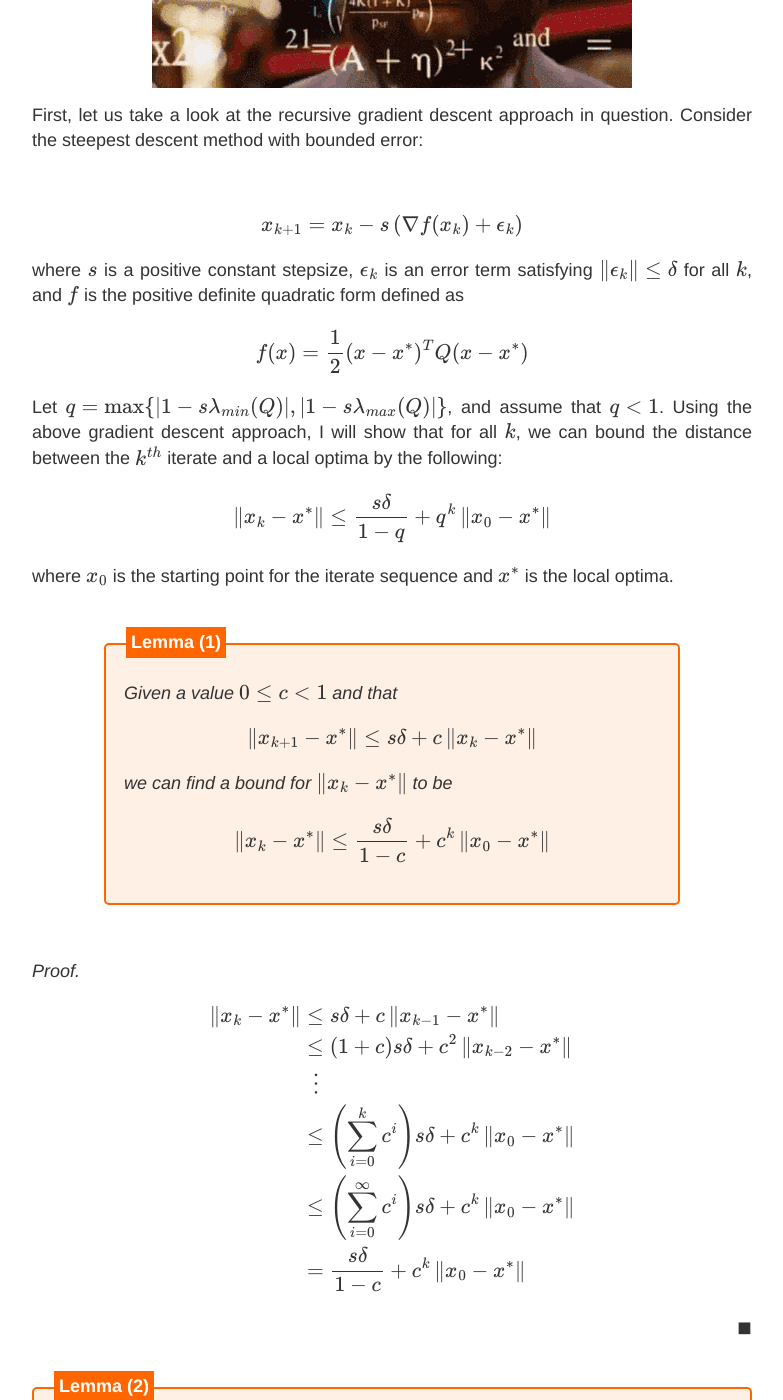
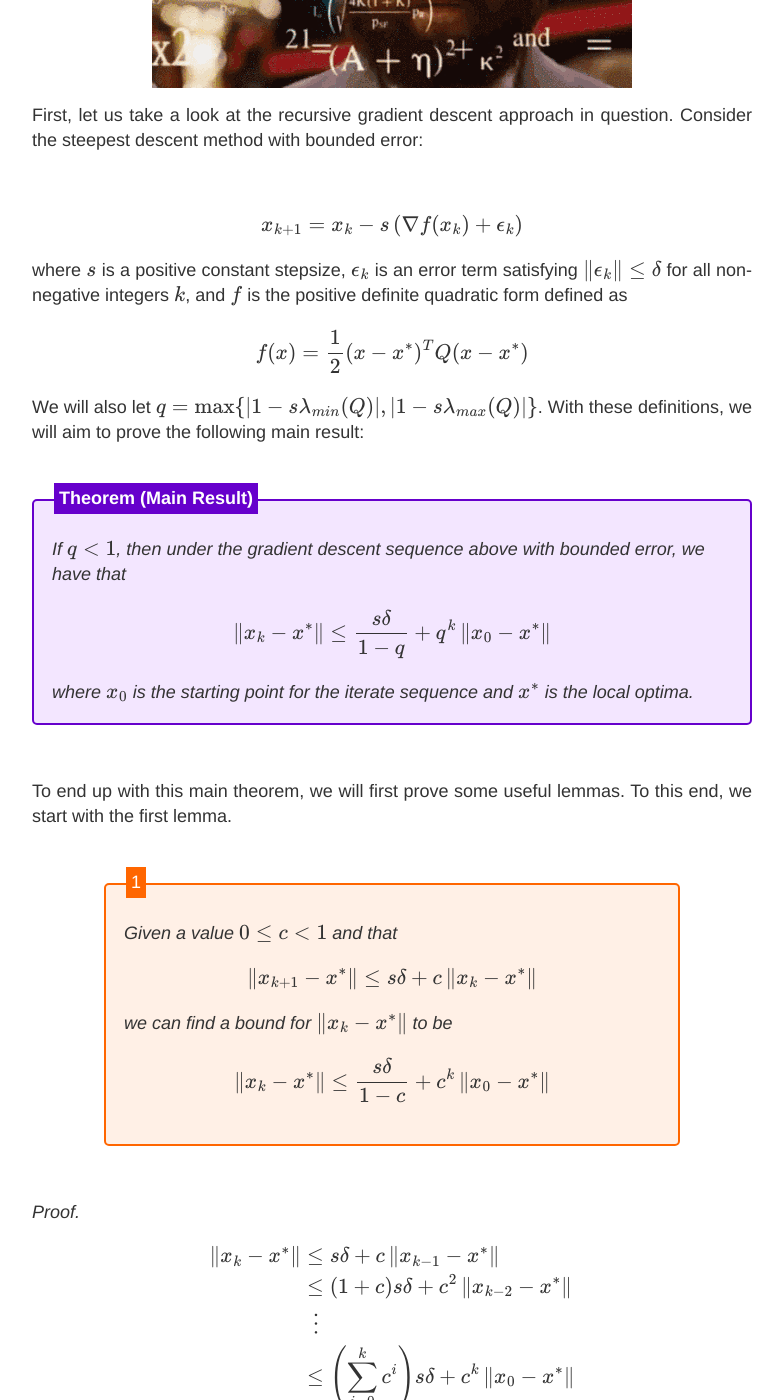
Before and after one commit to choward1491/choward1491.github.io, a Jekyll site: the page built from _posts/2018-3-15-Error-Bound-for-Gradient-Descent-with-Approximate-Gradient.html, in a window 1280 px wide and 1400 px high, scrolled down 677 px. Shown: the whole window, without its empty margins (248-1031 px from the left). Built offline with Jekyll 4.4.1, drawn with Linux system fonts in a browser that asks for light colours; nearby versions of some CDN libraries; comment, search, counter and statistics services are not loaded; some of the changed text lies outside the part shown.

Commit message:
push html version of old post

```diff
--- a/_posts/2018-3-15-Error-Bound-for-Gradient-Descent-with-Approximate-Gradient.html
+++ b/_posts/2018-3-15-Error-Bound-for-Gradient-Descent-with-Approximate-Gradient.html
@@ -22,16 +22,29 @@ $\newcommand{\Real}{\mathbb{R}}$
 x_{k+1} &= x_k - s \left( \nabla f(x_k) + \epsilon_k\right)
 \end{align*}
 
-<p>where $s$ is a positive constant stepsize, $\epsilon_k$ is an error term satisfying $\norm{\epsilon_k} \leq \delta$ for all $k$, and $f$ is the positive definite quadratic form defined as</p>
+<p>where $s$ is a positive constant stepsize, $\epsilon_k$ is an error term satisfying $\norm{\epsilon_k} \leq \delta$ for all non-negative integers $k$, and $f$ is the positive definite quadratic form defined as</p>
 
 \begin{align*}
 f(x) = \frac{1}{2} (x - x^*)^T Q (x - x^*)
 \end{align*}
 
-<p>Let $q = \max \lbrace|1 - s \lambda_{min}(Q)|,|1 - s \lambda_{max}(Q)| \rbrace$, and assume that $q < 1$. Using the above gradient descent approach, I will show that for all $k$, we can bound the distance between the $k^{th}$ iterate and a local optima by the following: \begin{align*} \norm{x_k - x^*} \leq \frac{s \delta}{1 - q} + q^k \norm{x_0 - x^*} \end{align*} where $x_0$ is the starting point for the iterate sequence and $x^*$ is the local optima.</p>
+<p>We will also let $q = \max \lbrace|1 - s \lambda_{min}(Q)|,|1 - s \lambda_{max}(Q)| \rbrace$. With these definitions, we will aim to prove the following main result:</p>
+
+<div class="theorem" >
+    <div class="theorem_name" text="Main Result"></div>
+
+    If $q < 1$, then under the gradient descent sequence above with bounded error, we have that
+
+    \begin{align*} \norm{x_k - x^*} \leq \frac{s \delta}{1 - q} + q^k \norm{x_0 - x^*} \end{align*}
+
+    where $x_0$ is the starting point for the iterate sequence and $x^*$ is the local optima.
+
+</div>
+
+<p>To end up with this main theorem, we will first prove some useful lemmas. To this end, we start with the first lemma.</p>
 
 <div class="lemma" >
-    <div class="lemma_name" text="1"></div>
+    <div class="lemma_name">1</div>
 
     Given a value $0 \leq c < 1$ and that \begin{align*} \norm{x_{k+1} - x^*} \leq s \delta + c \norm{x_k - x^*} \end{align*} we can find a bound for $\norm{x_k - x^*}$ to be \begin{align*} \norm{x_{k} - x^*} \leq \frac{s \delta}{1 - c} + c^k \norm{x_0 - x^*} \end{align*}
 
@@ -48,7 +61,7 @@ f(x) = \frac{1}{2} (x - x^*)^T Q (x - x^*)
 </div>
 
 <div class="lemma" >
-    <div class="lemma_name" text="2"></div>
+    <div class="lemma_name">2</div>
 
     For some symmetric, positive definite matrix $A$ and positive scalar $s$, the following is true:
 
@@ -74,6 +87,7 @@ f(x) = \frac{1}{2} (x - x^*)^T Q (x - x^*)
 
 Our goal in this proof is to arrive at the end result by arriving at statements that allow us to benefit from Lemma 1 and Lemma 2. With that said, we can proceed with this proof as follows:
 
+<div class="proof">
 \begin{align*}
 \norm{x_{k+1} - x^*} &= \norm{\left(x_k - x^*\right) - s \left(\nabla f(x_k) + \epsilon_k\right)} \\
 &= \norm{\left(x_k - x^*\right) - s \left(Q \left(x_k - x^*\right) + \epsilon_k\right)} \\
@@ -84,7 +98,8 @@ Our goal in this proof is to arrive at the end result by arriving at statements
 &= q \norm{ x_k - x^* } + s \delta \\
 \end{align*}
 
-Since we assume we choose $s$ to be small enough such that $q < 1$, we can use Lemma 1 to further show that \begin{align*} \norm{x_{k+1} - x^*} &\leq q \norm{ x_k - x^* } + s \delta \\ &\leq \frac{s \delta}{1-q} + q^{k+1} \norm{ x_{0} - x^* } \end{align*} Thus showing the result we hope for!
+Since we assume we choose $s$ to be small enough such that $q < 1$, we can use Lemma 1 to further show that \begin{align*} \norm{x_{k+1} - x^*} &\leq q \norm{ x_k - x^* } + s \delta \\ &\leq \frac{s \delta}{1-q} + q^{k+1} \norm{ x_{0} - x^* } \end{align*} Thus showing the result we want!
+</div>
 
 <h2>Numerical Methods</h2>
 
```
